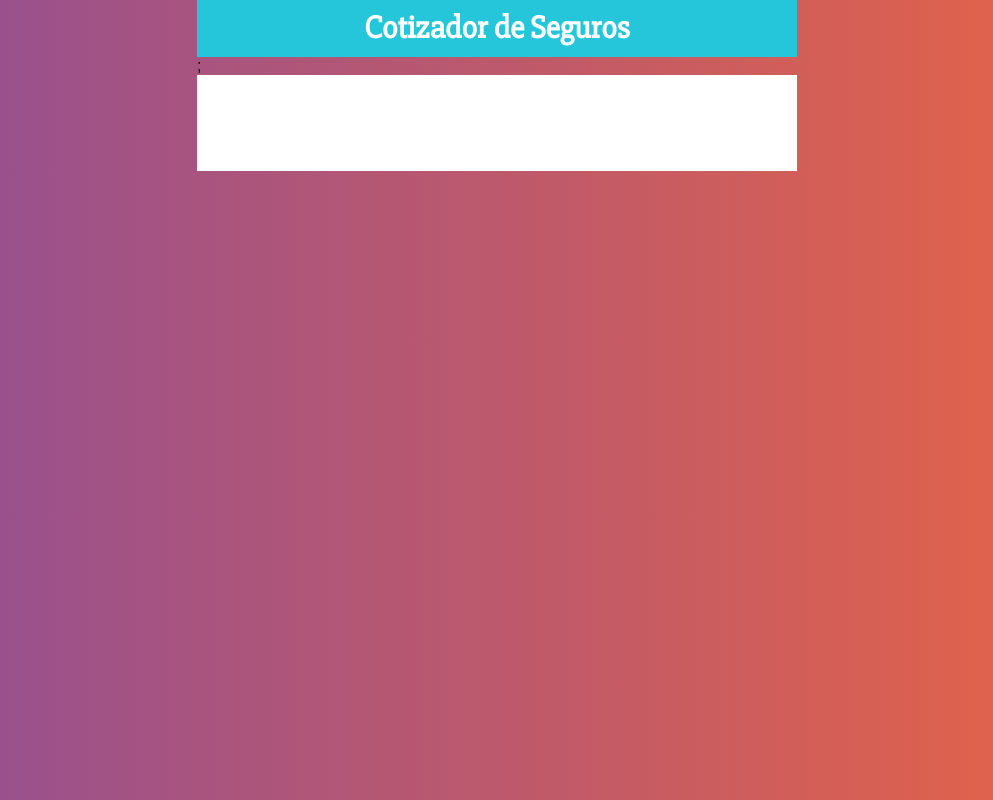
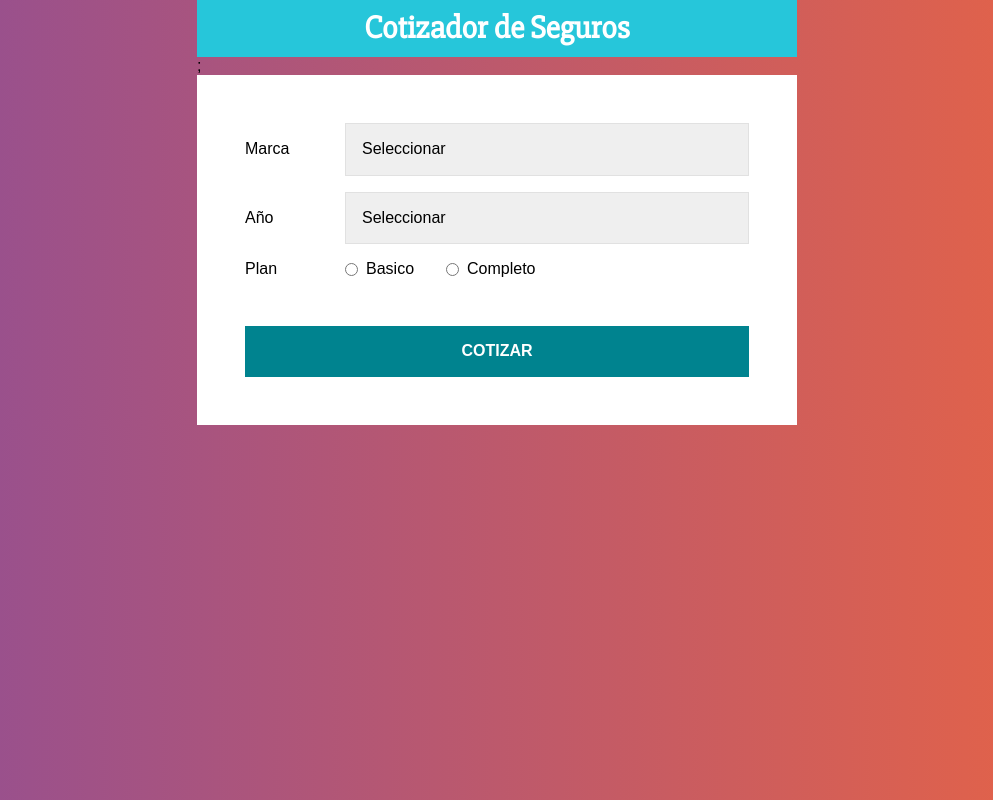
Before and after one commit to mauricarron/ctc-cotizador-seguro, a React (Create React App) app: page / in a window 1280 px wide. Shown: the whole page, without its empty margins (143-1136 px from the left). Built offline with nearby package versions, Linux system fonts and the light colour scheme.

Commit message:
Completa 8. Leyendo la información que el usuario Selecciona

```diff
--- a/src/App.js
+++ b/src/App.js
@@ -1,5 +1,6 @@
 import React from "react";
 import Header from "./components/Header";
+import Formulario from "./components/Formulario";
 import styled from "@emotion/styled";
 
 const Contenedor = styled.div`
@@ -15,7 +16,9 @@ function App() {
   return (
     <Contenedor>
       <Header titulo="Cotizador de Seguros" />;
-      <ContendorFormulario></ContendorFormulario>
+      <ContendorFormulario>
+        <Formulario />
+      </ContendorFormulario>
     </Contenedor>
   );
 }
--- /dev/null
+++ b/src/components/Formulario.js
@@ -0,0 +1,109 @@
+import React, { useState } from "react";
+import styled from "@emotion/styled";
+
+const Campo = styled.div`
+  display: flex;
+  margin-bottom: 1rem;
+  align-items: center;
+`;
+const Label = styled.label`
+  flex: 0 0 100px;
+`;
+const Select = styled.select`
+  display: block;
+  width: 100%;
+  padding: 1rem;
+  border: 1px solid #e1e1e1;
+  -webkit-appearance: none;
+`;
+const InputRadio = styled.input`
+  margin-right: 0.5rem;
+`;
+const RadioLabel = styled.label`
+  margin-right: 2rem;
+`;
+const Boton = styled.button`
+  width: 100%;
+  margin-top: 2rem;
+  padding: 1rem;
+  font-size: 16px;
+  font-weight: bold;
+  text-transform: uppercase;
+  background-color: #00838f;
+  color: #ffffff;
+  border: none;
+  transition: background-color 0.3s ease;
+  &:hover {
+    background-color: #26c6da;
+    cursor: pointer;
+  }
+`;
+
+const Formulario = () => {
+  const [datos, guardarDatos] = useState({
+    marca: "",
+    anio: "",
+    plan: "",
+  });
+  const { marca, anio, plan } = datos;
+  const obtenerDatosFormulario = (e) => {
+    guardarDatos({
+      ...datos,
+      [e.target.name]: e.target.value,
+    });
+  };
+
+  return (
+    <form>
+      <Campo>
+        <Label>Marca</Label>
+        <Select name="marca" value={marca} onChange={obtenerDatosFormulario}>
+          <option value="">Seleccionar</option>
+          <option value="americano">Americano</option>
+          <option value="europeo">Europeo</option>
+          <option value="asiatico">Asiatico</option>
+        </Select>
+      </Campo>
+      <Campo>
+        <Label>Año</Label>
+        <Select name="anio" value={anio} onChange={obtenerDatosFormulario}>
+          <option value="">Seleccionar</option>
+          <option value="2021">2021</option>
+          <option value="2020">2020</option>
+          <option value="2019">2019</option>
+          <option value="2018">2018</option>
+          <option value="2017">2017</option>
+          <option value="2016">2016</option>
+          <option value="2015">2015</option>
+          <option value="2014">2014</option>
+          <option value="2013">2013</option>
+          <option value="2012">2012</option>
+        </Select>
+      </Campo>
+      <Campo>
+        <Label>Plan</Label>
+        <InputRadio
+          type="radio"
+          name="plan"
+          value="basico"
+          id="basico"
+          cheked={plan === "basico"}
+          onChange={obtenerDatosFormulario}
+        />
+        <RadioLabel htmlFor="basico">Basico</RadioLabel>
+        <InputRadio
+          type="radio"
+          name="plan"
+          value="completo"
+          id="completo"
+          cheked={plan === "completo"}
+          onChange={obtenerDatosFormulario}
+        />
+        <RadioLabel htmlFor="completo">Completo</RadioLabel>
+      </Campo>
+      <Boton type="button">Cotizar</Boton>
+    </form>
+  );
+};
+
+export default Formulario;
```
Also changed, not shown: 1 other file (tests, documents, lock files or other folders).
